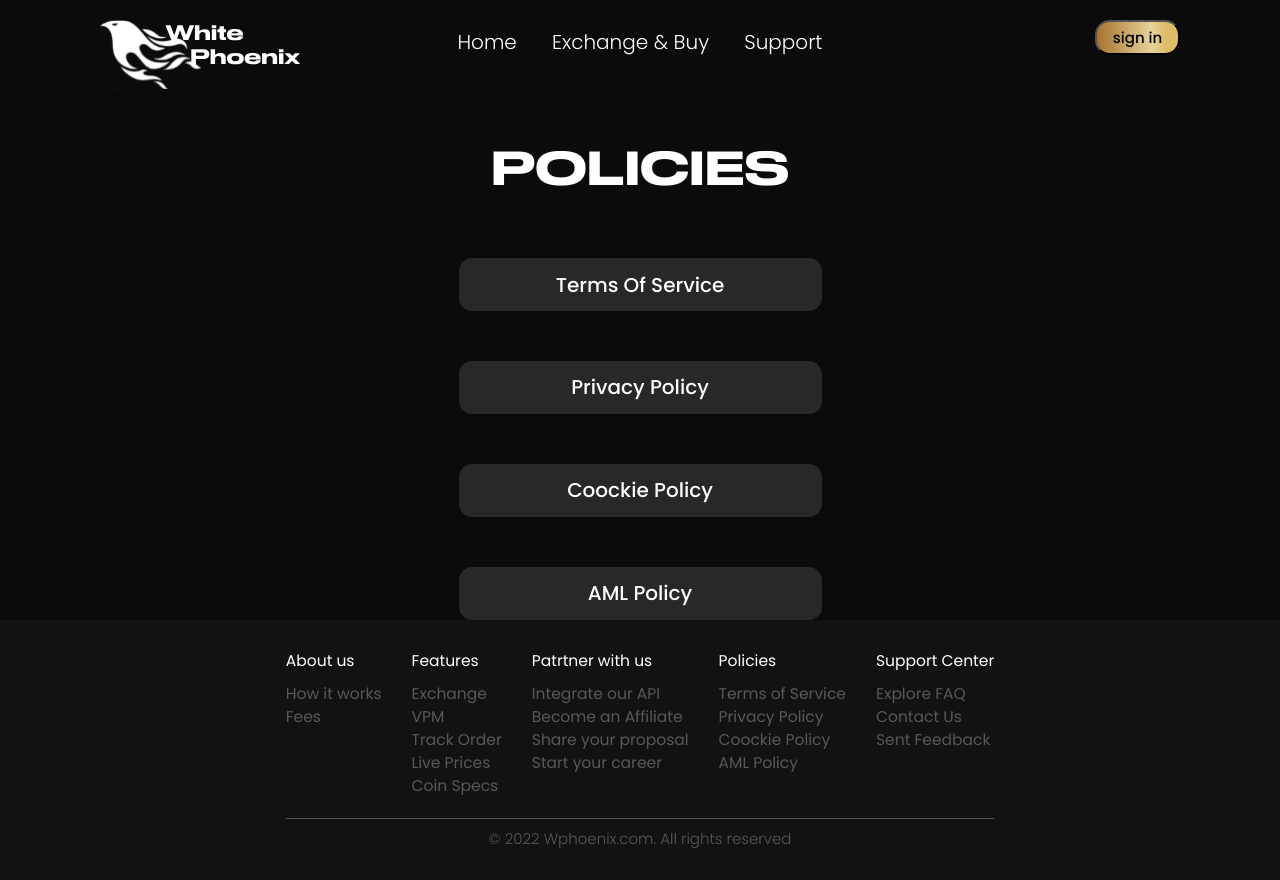
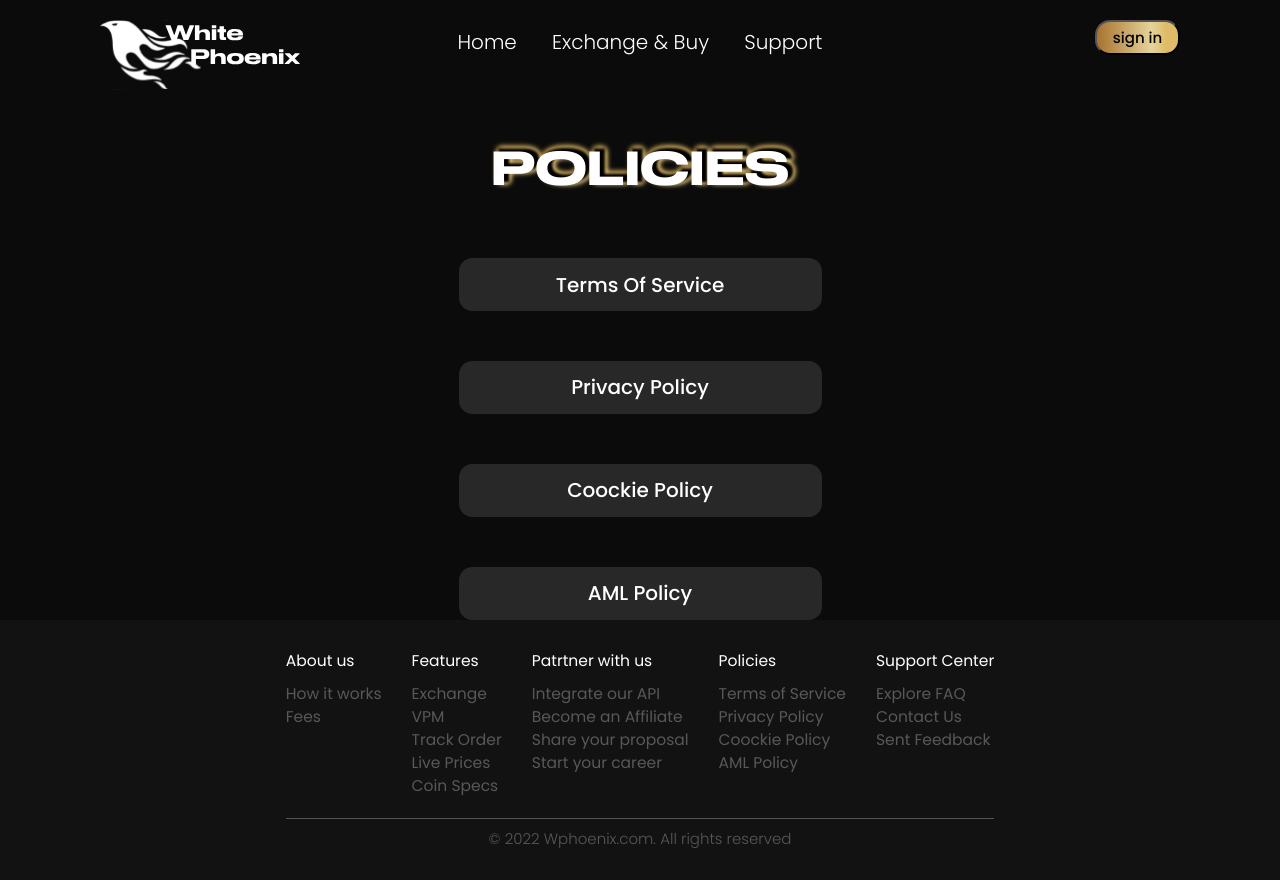
Before and after one commit to chyVacheck/white_proenix, a React (Create React App) app: page /policies in a window 1280 px wide. Built offline with nearby package versions, Linux system fonts and the light colour scheme.

Commit message:
Add style "schadow" for title policies

```diff
--- a/src/components/BigTitle/BigTitle.css
+++ b/src/components/BigTitle/BigTitle.css
@@ -58,6 +58,11 @@
   content: "mail verification";
 }
 
+/** policies */
+#policies.bigTitle::after {
+  content: "Policies";
+}
+
 #terms-of-service.bigTitle::after {
   content: "Terms of Service";
 }
```
